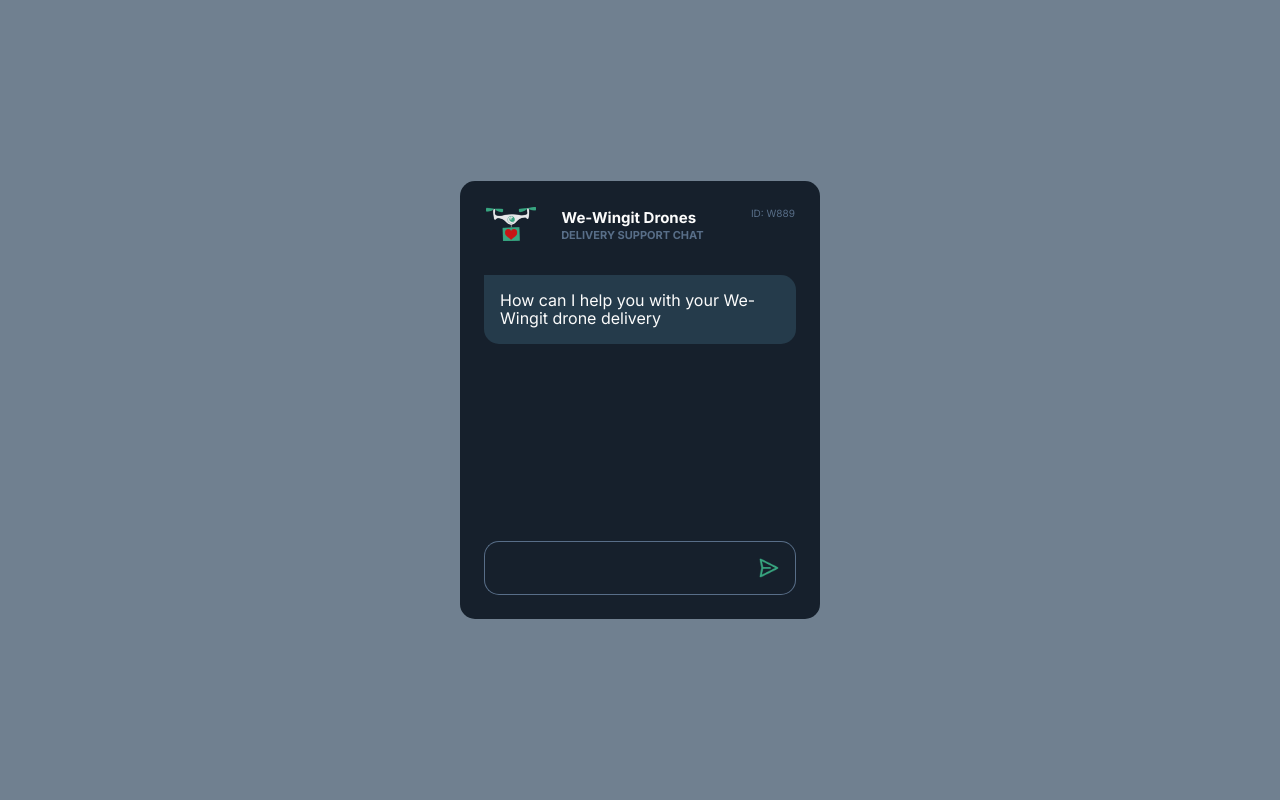
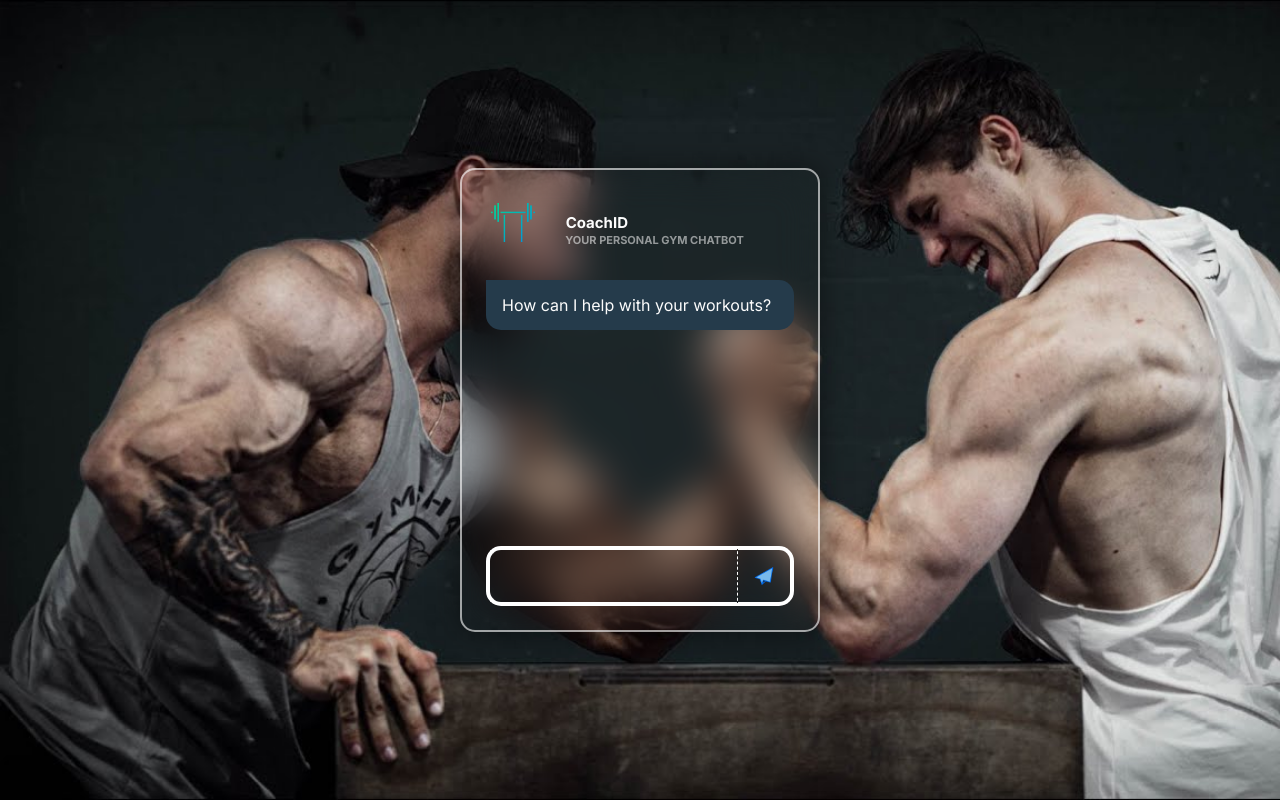
Before and after one commit to diska432/coachid, a website built with Vite: page index.html in a window 1280 px wide. Built offline with nearby package versions, Linux system fonts and the light colour scheme.

Commit message:
update background

```diff
--- a/index.css
+++ b/index.css
@@ -15,7 +15,12 @@ html, body {
 }
 
 main {
-    background-color: slategrey;
+    /* background-color: slategrey; */
+    /* background-color: #252525; */
+    /* background-color: #810000; */
+    /* background-color: #eeebdd; */
+    background-image: url("images/david-laid-and-cbum.jpg");
+    background-size: cover;
     height: 100vh;
     display: flex;
     align-items: center;
@@ -25,7 +30,14 @@ main {
 /* chatbot elements */
 
 .chatbot-container {
-    background-color: #16202C;
+    /* background-color: #16202C; */
+    /* background-color: #eeebdd; */
+    /* background-color: #810000; */
+    background: transparent;
+    border: 2px solid rgba(255, 255, 255, 0.6);
+    /* border-radius: 20px; */
+    backdrop-filter: blur(20px);
+    box-shadow: 0 0 30px rgba(0,0,0,0.5);
     width: 360px;
     min-height: 380px;
     border-radius: var(--border-rad-lg);
@@ -105,7 +117,9 @@ main {
 
 input[type="text"], button{
     background-color: transparent;
-    border: 1px solid var(--medium-light-text);
+    /* border: 1px solid var(--medium-light-text); */
+    border: 4px solid #fff;
+    outline: none;
     border-radius: 15px;
     padding: 1em;
 }
@@ -119,9 +133,13 @@ input[type="text"] {
 }
 
 button {
-    border-left: 0;
+    border-left: 1px dashed #fff;
     border-top-left-radius: 0;
     border-bottom-left-radius: 0;
+}
+
+button:active{
+    transform: translateY(1px);
 }
 
 .send-btn-icon {
@@ -138,7 +156,8 @@ h1 {
 }
 
 h2, p {
-    color: var(--medium-light-text);
+    /* color: var(--medium-light-text);  */
+    color: #f6f6f68e
 }
 
 h2 {
--- a/index.html
+++ b/index.html
@@ -13,21 +13,21 @@
 		<main>
 			<section class="chatbot-container">
 				<div class="chatbot-header">
-					<img src="images/drone-logo.png" class="logo">
-					<h1>We-Wingit Drones</h1>
-					<h2>Delivery Support Chat</h2>
-					<p class="supportId">ID: W889</p>
+					<img src="images/barbell-rack.png" class="logo">
+					<h1>CoachID</h1>
+					<h2>Your personal gym chatbot</h2>
+					<!-- <p class="supportId">ID: W889</p> -->
 				</div>
 				<div class="chatbot-conversation-container" id="chatbot-conversation">
 					<div class="speech speech-ai">
-						How can I help you with your We-Wingit drone delivery
+						How can I help with your workouts?
 					</div>
 				</div>
 				<form id="form" class="chatbot-input-container">
 					<input name="user-input" type="text" id="user-input" required>
 					<button id="submit-btn" class="submit-btn">
 						<img
-							src="images/send-btn-icon.png"
+							src="images/send-icon-blue-telegram.png"
 							class="send-btn-icon"
 						>
 					</button>
```
Also changed, not shown: images/barbell-rack.png (added), images/cbum-davidlaid-posing.jpg (added), images/coachid-logo.png (added), images/david-laid-and-cbum.jpg (added), images/dumbbell.png (added), images/hand-with-dumbbell.png (added), images/lifter.png (added), images/send-icon-blue-telegram.png (added), images/send-icon-blue.png (added), images/send-icon-telegram.png (added), images/send.png (added).
